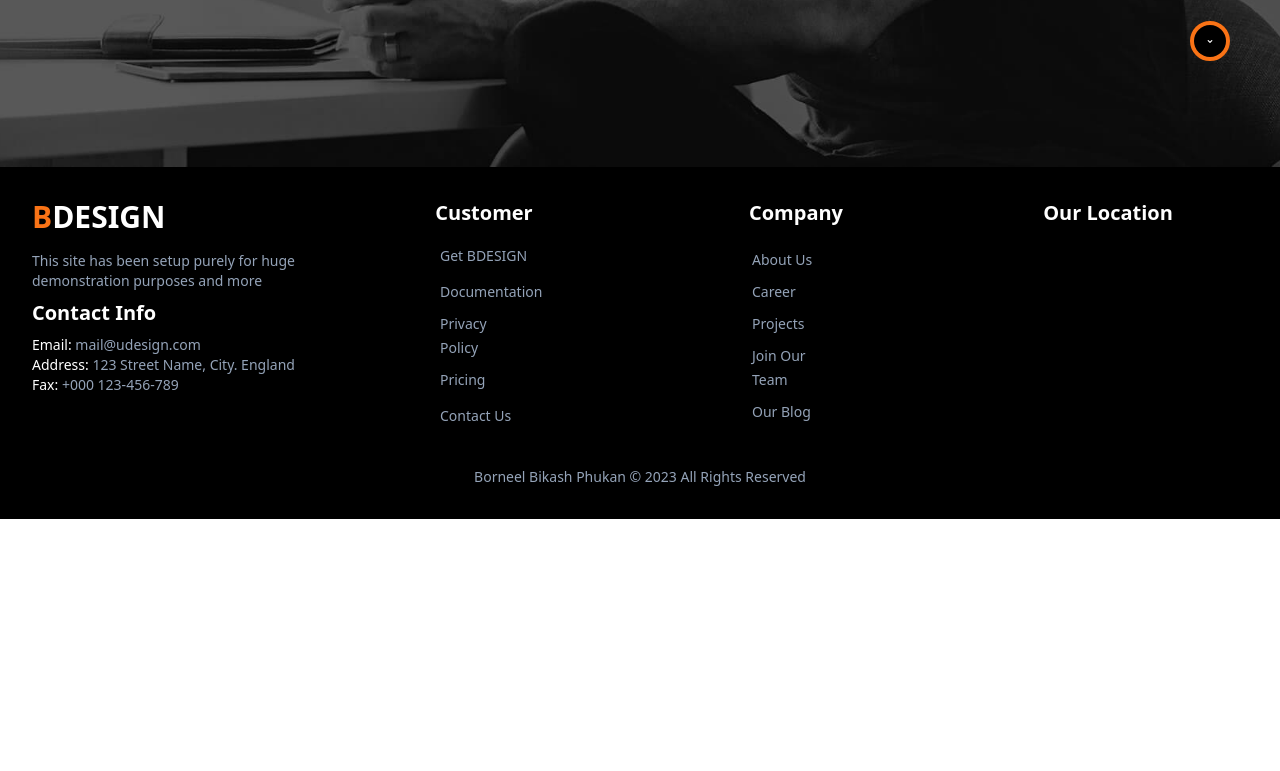
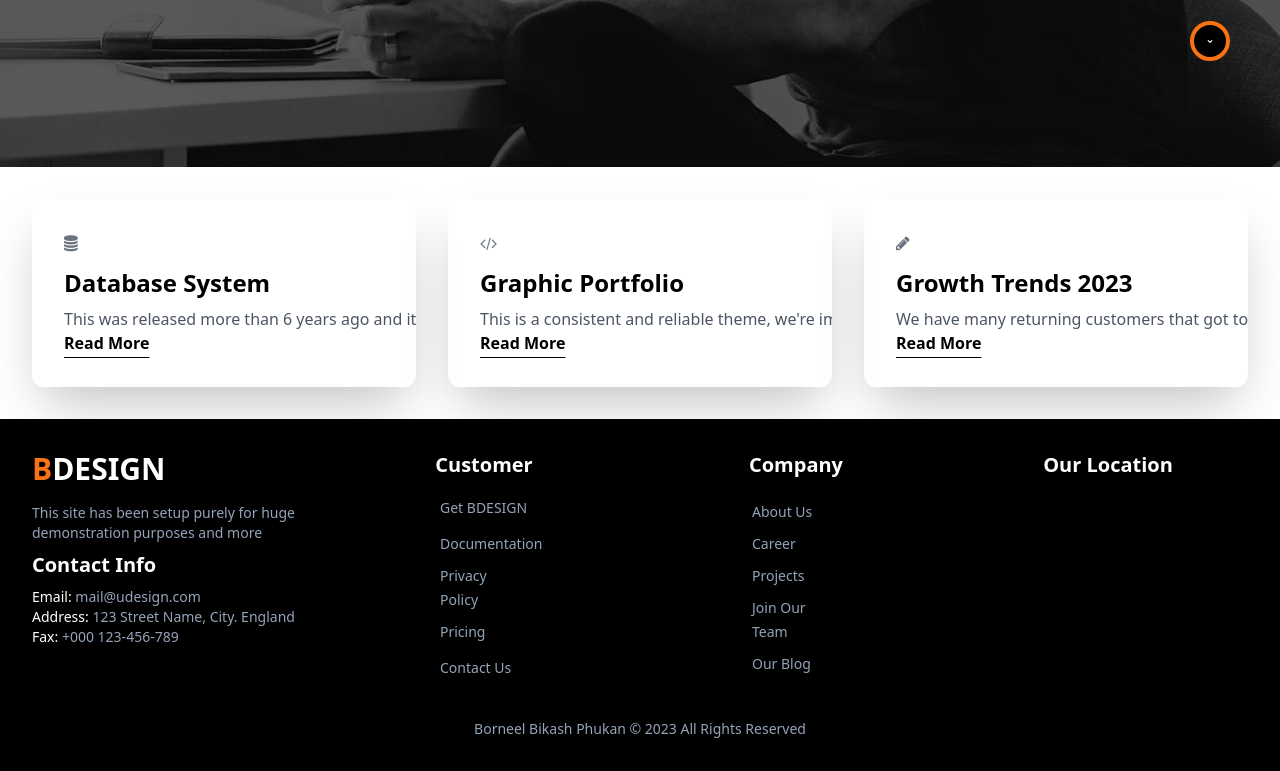
Before and after one commit to Bobchri/corporate-theme, a Next.js app: page / in a window 1280 px wide. Shown: the part 789-1560 px from the top of the page. Before the commit the page ends 1308 px from the top, so only its background shows below. Built offline with nearby package versions, Linux system fonts and the light colour scheme.

Commit message:
Cards added (Fix wordbreak issue)

```diff
--- /dev/null
+++ b/src/components/Cards/Card.js
@@ -0,0 +1,29 @@
+import React from "react";
+import "font-awesome/css/font-awesome.min.css"; // Import Font Awesome CSS
+
+const Card = ({ icon, title, content }) => {
+  return (
+    <div className="max-w-md mx-auto  rounded-xl shadow-2xl overflow-hidden md:max-w-2xl">
+      <div className="md:flex">
+        <div className="md:flex-shrink-0">
+          <div className="p-8">
+            <i
+              className={`text-4xl text-gray-500 fa ${icon} mb-4`}
+              aria-hidden="true"
+            ></i>
+            <h3 className="text-2xl font-semibold mb-2">{title}</h3>
+            <p className="text-gray-600">{content}</p>
+            <a
+              href="#"
+              className="font-bold hover:text-orange-600 transition-colors duration-300 underline underline-offset-8"
+            >
+              Read More
+            </a>
+          </div>
+        </div>
+      </div>
+    </div>
+  );
+};
+
+export default Card;
--- /dev/null
+++ b/src/components/Cards/CardStack.js
@@ -0,0 +1,31 @@
+import React from "react";
+import Card from "./Card";
+
+const CardStack = () => {
+  return (
+    <div className="container overflow-hidn mx-auto grid grid-cols-1 md:grid-cols-1 lg:grid-cols-3 gap-8 p-8">
+      {/* First Card */}
+      <Card
+        icon="fa-light fa-database"
+        title="Database System"
+        content="This was released more than 6 years ago and it is still one of the top selling themes, based on stable framework."
+      />
+
+      {/* Second Card (Duplicate) */}
+      <Card
+        icon="fa-light fa-code"
+        title="Graphic Portfolio"
+        content="This is a consistent and reliable theme, we're improving it all the time adding new features, staying on top."
+      />
+
+      {/* Second Card (Duplicate) */}
+      <Card
+        icon="fa-light fa-pencil"
+        title="Growth Trends 2023"
+        content="We have many returning customers that got to trust us as a solid partner. Join the 50,000+ happy BDesign users."
+      />
+    </div>
+  );
+};
+
+export default CardStack;
--- a/src/pages/index.js
+++ b/src/pages/index.js
@@ -1,12 +1,13 @@
 import DefaultLayout from "@/layout/DefaultLayout";
 
 import Banner from "@/components/Banner";
+import CardStack from "@/components/Cards/CardStack";
 
 const Home = () => {
   return (
     <DefaultLayout>
       <Banner />
-      {/*All other components go here*/}
+      <CardStack />
     </DefaultLayout>
   );
 };
```
